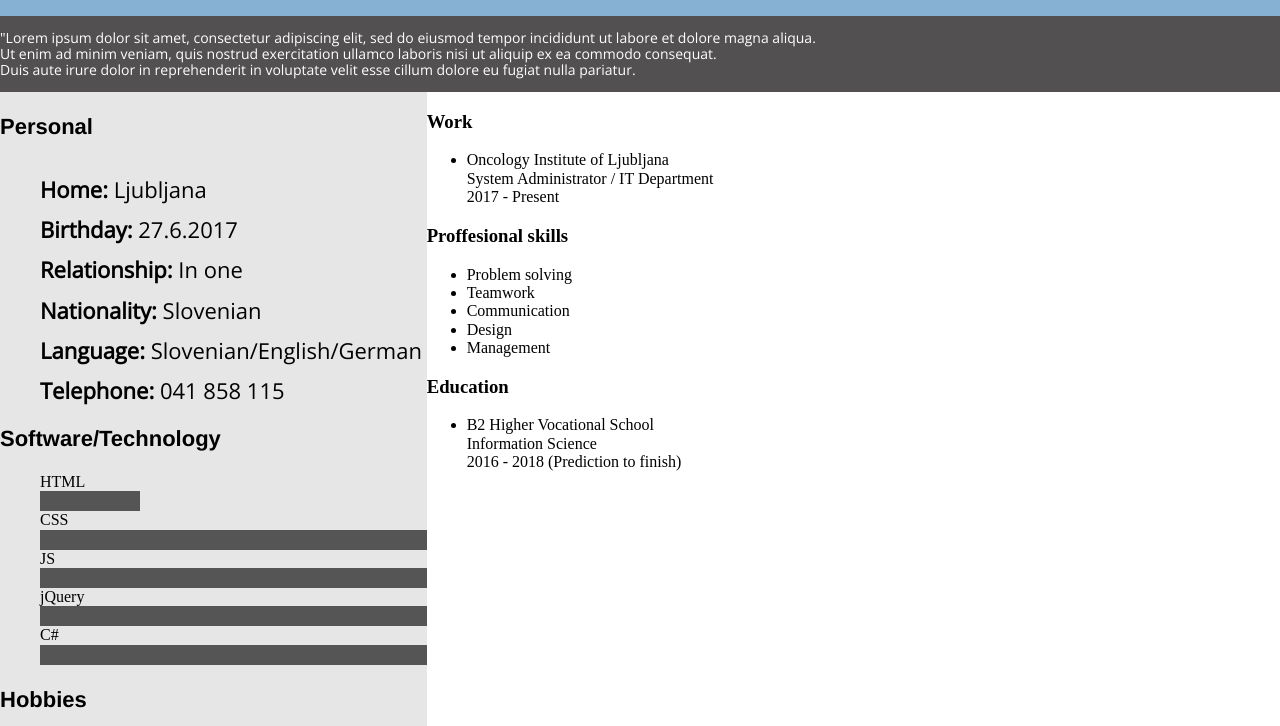
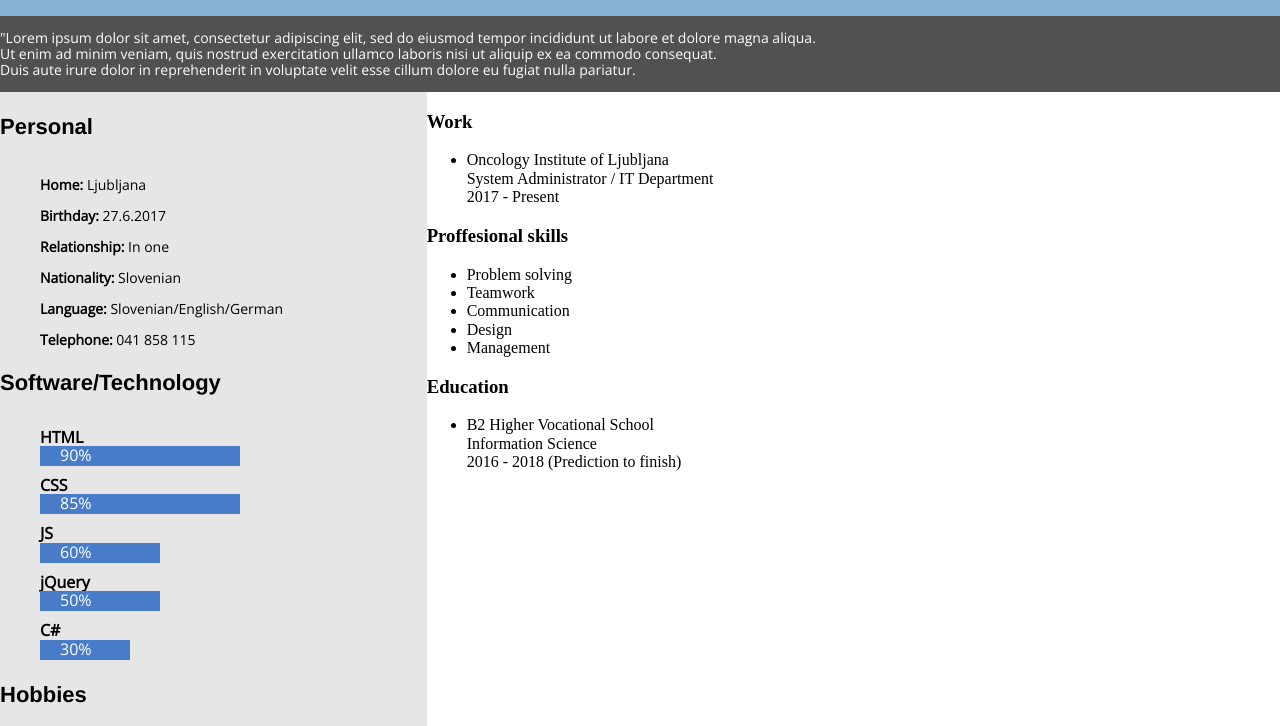
Before and after one commit to QuixoticSL/Resume, a plain HTML site: page index.html in a window 1280 px wide. Shown: the part 161-887 px from the top of the page. Drawn offline with nearby package versions, Linux system fonts and the light colour scheme.

Commit message:
Progress bar styling

```diff
--- a/index.html
+++ b/index.html
@@ -82,35 +82,35 @@
                     <!-- Familiar software and technology -->
 
                         <h3>Software/Technology</h3>
-                        <ul>
+                        <ul class="progress-bars">
                             <li>
-                                HTML
+                                <strong>HTML</strong>
                                 <div class="html-meter">
-                                    <span style="width: 25%"></span>
+                                    <span style="width: 25%">90%</span>
                                 </div>
                             </li>
                             <li>
-                                CSS
+                                <strong>CSS</strong>
                                 <div class="css-meter">
-                                    <span style="width: 25%"></span>
+                                    <span style="width: 25%">85%</span>
                                 </div>
                             </li>
                             <li>
-                                JS
+                                <strong>JS</strong>
                                 <div class="js-meter">
-                                    <span style="width: 25%"></span>
+                                    <span style="width: 25%">60%</span>
                                 </div>
                             </li>
                             <li>
-                                jQuery
+                                <strong>jQuery</strong>
                                 <div class="jq-meter">
-                                    <span style="width: 25%"></span>
+                                    <span style="width: 25%">50%</span>
                                 </div>
                             </li>
                             <li>
-                                C#
+                                <strong>C#</strong>
                                 <div class="csharp-meter">
-                                    <span style="width: 25%"></span>
+                                    <span style="width: 25%">30%</span>
                                 </div>
                             </li>
                         </ul>
--- a/style.css
+++ b/style.css
@@ -83,42 +83,59 @@
         }
 
         .personal-info li {
-            font-size: 22px;
+            font-size: 14px;
             font-family: 'Open Sans', sans-serif;
             padding-top: 15px;
         }
 
         /* Left content progress bars */
 
+            .progress-bars {
+                font-family: 'Open Sans', sans-serif;
+            }
+
+            .progress-bars li {
+                padding-top: 10px;
+            }
+
+            .progress-bars span {
+                padding-left: 20px;
+                color: white;
+            }
+
             .html-meter {
                 height: 20px;
-                width: 100px;
+                width: 200px;
                 position: relative;
-                background: #555555;
+                background: #487CC8;
             }
 
             .css-meter {
                 height: 20px;
+                width: 200px;
                 position: relative;
-                background: #555555;
+                background: #487CC8;
             }
 
             .js-meter {
                 height: 20px;
+                width: 120px;
                 position: relative;
-                background: #555555;
+                background: #487CC8;
             }
 
             .jq-meter {
                 height: 20px;
+                width: 120px;
                 position: relative;
-                background: #555555;
+                background: #487CC8;
             }
 
             .csharp-meter {
                 height: 20px;
+                width: 90px;
                 position: relative;
-                background: #555555;
+                background: #487CC8;
             }
 
 /* Objects */
```
